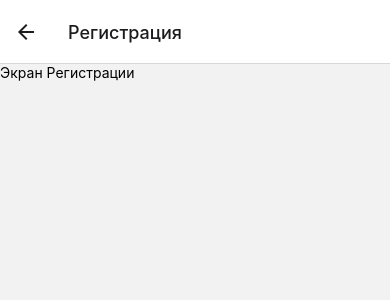
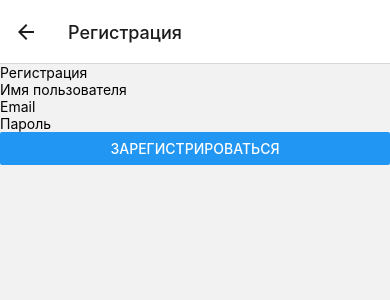
Before and after one commit to mqpanda/todo-app-native, a React Native app: screen / in a window 390 px wide. Both pictures are taken after a click on the button "ПЕРЕЙТИ К РЕГИСТРАЦИИ". Shown: the top 300 px of the page. Built offline with nearby package versions, Linux system fonts and the light colour scheme.

Commit message:
feat: add register functional

```diff
--- a/screens/RegistrationScreen.js
+++ b/screens/RegistrationScreen.js
@@ -1,12 +1,51 @@
 // RegistrationScreen.js
-import React from 'react';
-import { View, Text } from 'react-native';
+import React, { useState } from 'react';
+import { View, Text, TextInput, Button } from 'react-native';
 
 function RegistrationScreen() {
+  const [username, setUsername] = useState('');
+  const [email, setEmail] = useState('');
+  const [password, setPassword] = useState('');
+
+  const handleRegistration = async () => {
+    // Отправьте запрос на сервер для регистрации пользователя
+    try {
+      const response = await fetch('http://localhost:4444/register', {
+        method: 'POST',
+        headers: {
+          'Content-Type': 'application/json',
+        },
+        body: JSON.stringify({ username, email, password }),
+      });
+
+      if (response.ok) {
+        // Регистрация прошла успешно
+        console.log('User registered successfully');
+      } else {
+        // Ошибка регистрации
+        console.log('Registration failed');
+      }
+    } catch (error) {
+      console.error('Error:', error);
+    }
+  };
+
   return (
     <View>
-      <Text>Экран Регистрации</Text>
-      {/* Здесь вы можете разместить элементы интерфейса для регистрации */}
+      <Text>Регистрация</Text>
+      <TextInput
+        placeholder="Имя пользователя"
+        value={username}
+        onChangeText={setUsername}
+      />
+      <TextInput placeholder="Email" value={email} onChangeText={setEmail} />
+      <TextInput
+        placeholder="Пароль"
+        secureTextEntry
+        value={password}
+        onChangeText={setPassword}
+      />
+      <Button title="Зарегистрироваться" onPress={handleRegistration} />
     </View>
   );
 }
```
